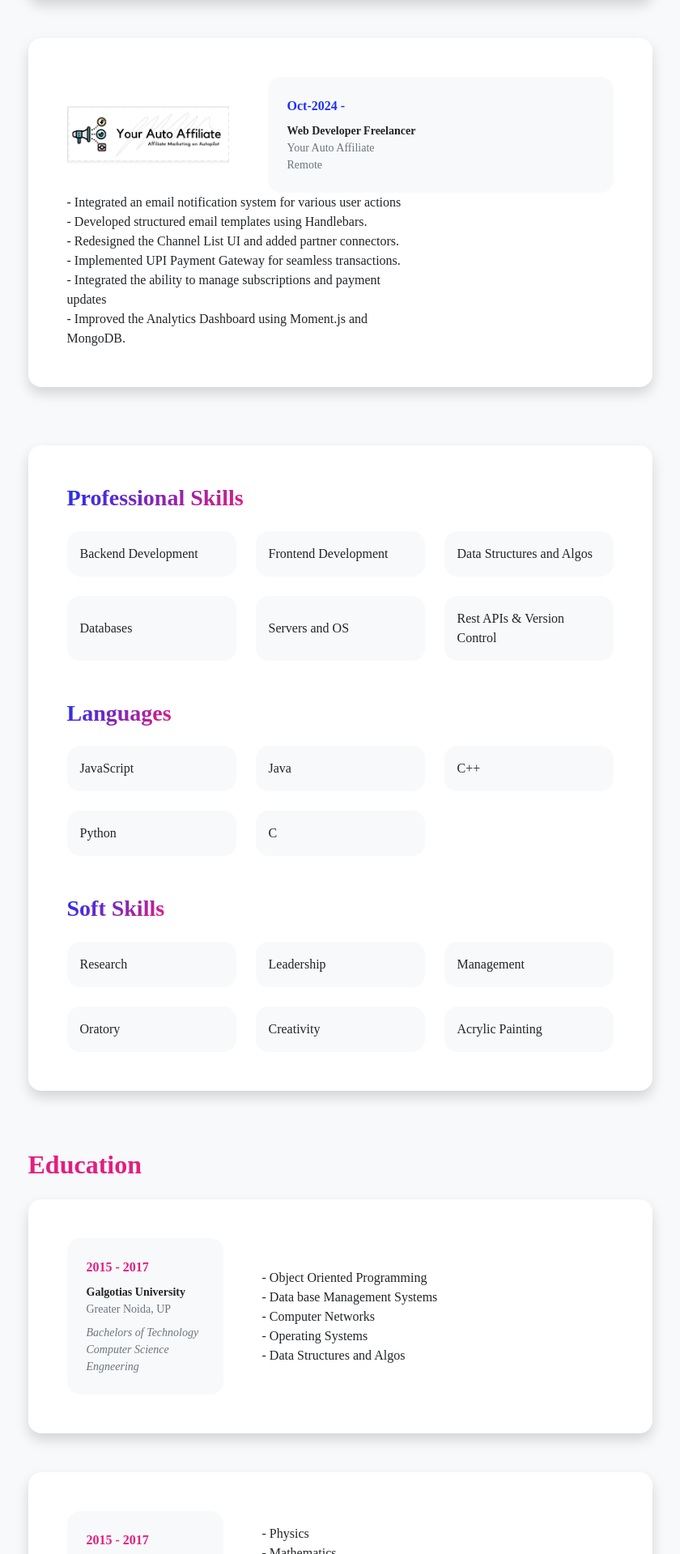
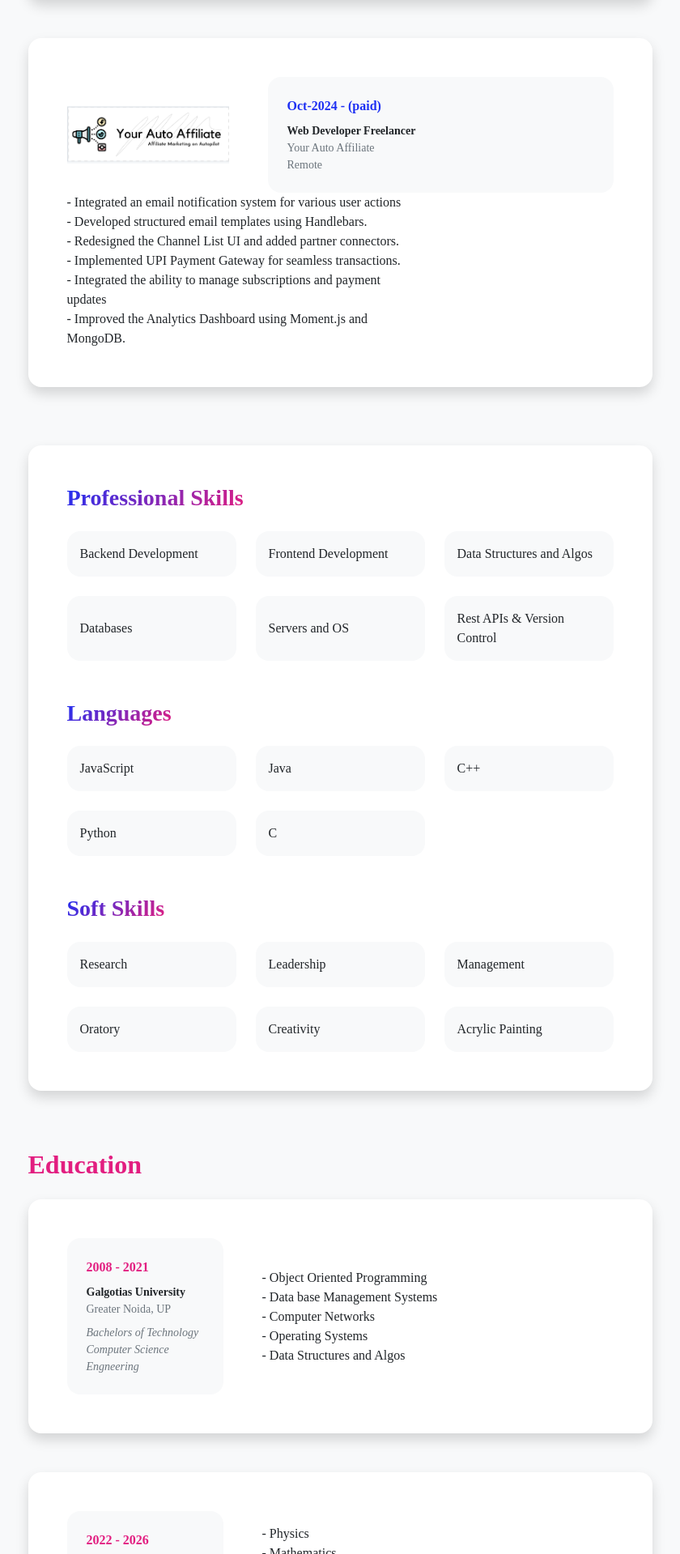
Before and after one commit to jhakrishan20/My_Portfolio, a React (Create React App) app: page / in a window 1280 px wide. Shown: the part 1961-3880 px from the top of the page at 81% size, without its empty margins (220-1060 px from the left). Built offline with nearby package versions, Linux system fonts and the light colour scheme.

Commit message:
mistakes corrected

```diff
--- a/src/pages/education.jsx
+++ b/src/pages/education.jsx
@@ -14,7 +14,7 @@ function Education(){
                                         <div className="row align-items-center gx-5">
                                             <div className="col text-center text-lg-start mb-4 mb-lg-0">
                                                 <div className="bg-light p-4 rounded-4">
-                                                    <div className="text-secondary fw-bolder mb-2">2015 - 2017</div>
+                                                    <div className="text-secondary fw-bolder mb-2">2008 - 2021</div>
                                                     <div className="mb-2">
                                                         <div className="small fw-bolder">Galgotias University</div>
                                                         <div className="small text-muted">Greater Noida, UP</div>
@@ -43,7 +43,7 @@ function Education(){
                                         <div className="row align-items-center gx-5">
                                             <div className="col text-center text-lg-start mb-4 mb-lg-0">
                                                 <div className="bg-light p-4 rounded-4">
-                                                    <div className="text-secondary fw-bolder mb-2">2015 - 2017</div>
+                                                    <div className="text-secondary fw-bolder mb-2">2022 - 2026</div>
                                                     <div className="mb-2">
                                                         <div className="small fw-bolder">D.A.V public School</div>
                                                         <div className="small text-muted">Faridabad, Haryana</div>
--- a/src/pages/experience.jsx
+++ b/src/pages/experience.jsx
@@ -59,7 +59,7 @@ function Experience() {
                             {/* Details Column */}
                             <div className="col text-center text-lg-start">
                                 <div className="bg-light p-4 rounded-4">
-                                    <div className="text-primary fw-bolder mb-2">Oct-2024 -</div>
+                                    <div className="text-primary fw-bolder mb-2">Oct-2024 - (paid)</div>
                                     <div className="small fw-bolder">Web Developer Freelancer</div>
                                     <div className="small text-muted">Your Auto Affiliate</div>
                                     <div className="small text-muted">Remote</div>
```
